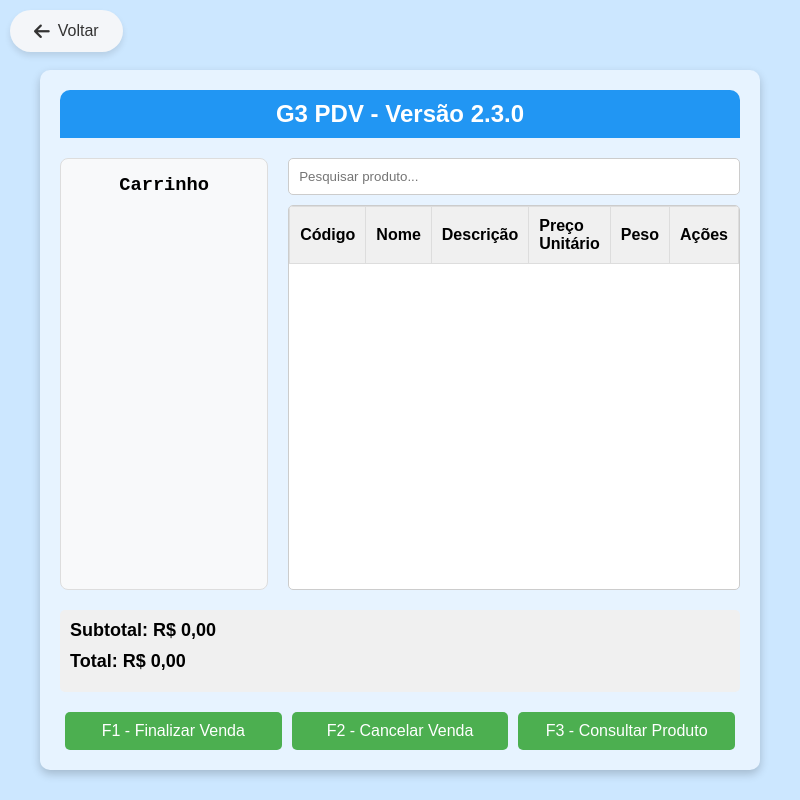
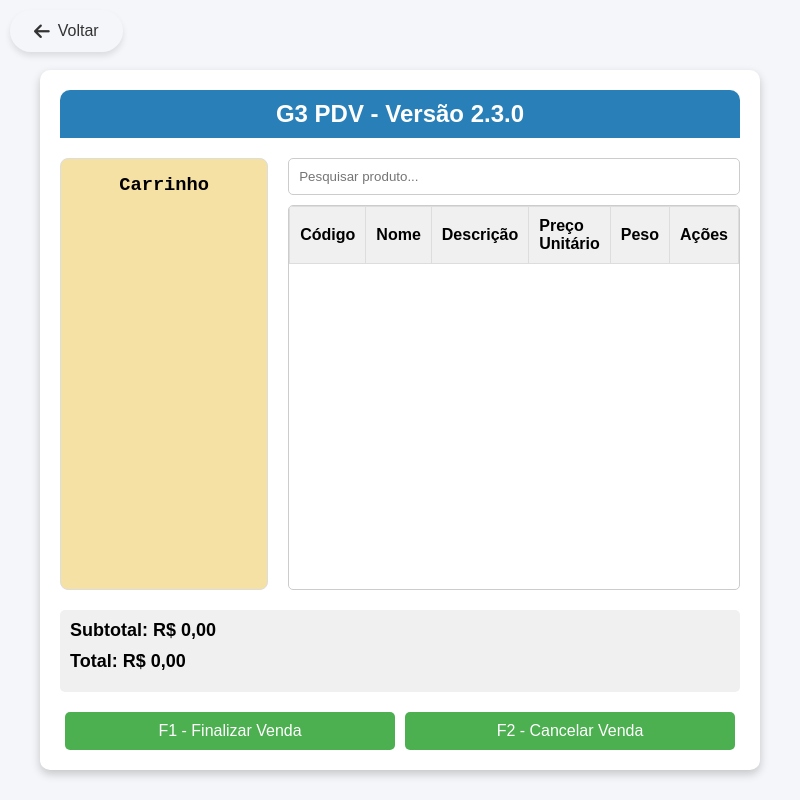
Before and after one commit to Rogeriocsl/systemR, an Electron app: page src/pages/venda/index.html in a window 800 px wide. Drawn offline with Linux system fonts and the light colour scheme; no server answers.

Commit message:
`Removed button and updated styles in venda page`

```diff
--- a/src/pages/venda/index.html
+++ b/src/pages/venda/index.html
@@ -55,7 +55,6 @@
         <div class="actions">
             <button data-key="F1">Finalizar Venda</button>
             <button data-key="F2">Cancelar Venda</button>
-            <button data-key="F3">Consultar Produto</button>
         </div>
     </div>
 </body>
--- a/src/pages/venda/venda-styles.css
+++ b/src/pages/venda/venda-styles.css
@@ -38,7 +38,7 @@
 }
 
 body {
-    background-color: #cce7ff;
+    background-color: #f4f6f9;
     display: flex;
     justify-content: center;
     align-items: center;
@@ -49,7 +49,7 @@ body {
     width: 90%;
     height: 700px;
     max-width: 1200px;
-    background-color: #e7f3ff;
+    background-color: #ffffff;
     border-radius: 10px;
     box-shadow: 0px 4px 10px rgba(0, 0, 0, 0.2);
     padding: 20px;
@@ -62,7 +62,7 @@ body {
     text-align: center;
     font-size: 24px;
     font-weight: bold;
-    background-color: #2196f3;
+    background-color: #2980b9;
     color: white;
     padding: 10px;
     border-radius: 10px 10px 0 0;
@@ -77,7 +77,7 @@ body {
 
 .cart-container {
     width: 300px;
-    background-color: #f8f9fa;
+    background-color: #F5E1A4;
     padding: 15px;
     border: 1px solid #ddd;
     border-radius: 8px;
@@ -104,8 +104,8 @@ body {
 
 .coupon {
     padding: 10px;
-    border: 1px solid #ddd;
-    background-color: white;
+    border: 1px solid #333;
+    border-style: dashed;
     border-radius: 5px;
     box-shadow: 0px 2px 4px rgba(0, 0, 0, 0.1);
     display: flex;
```
